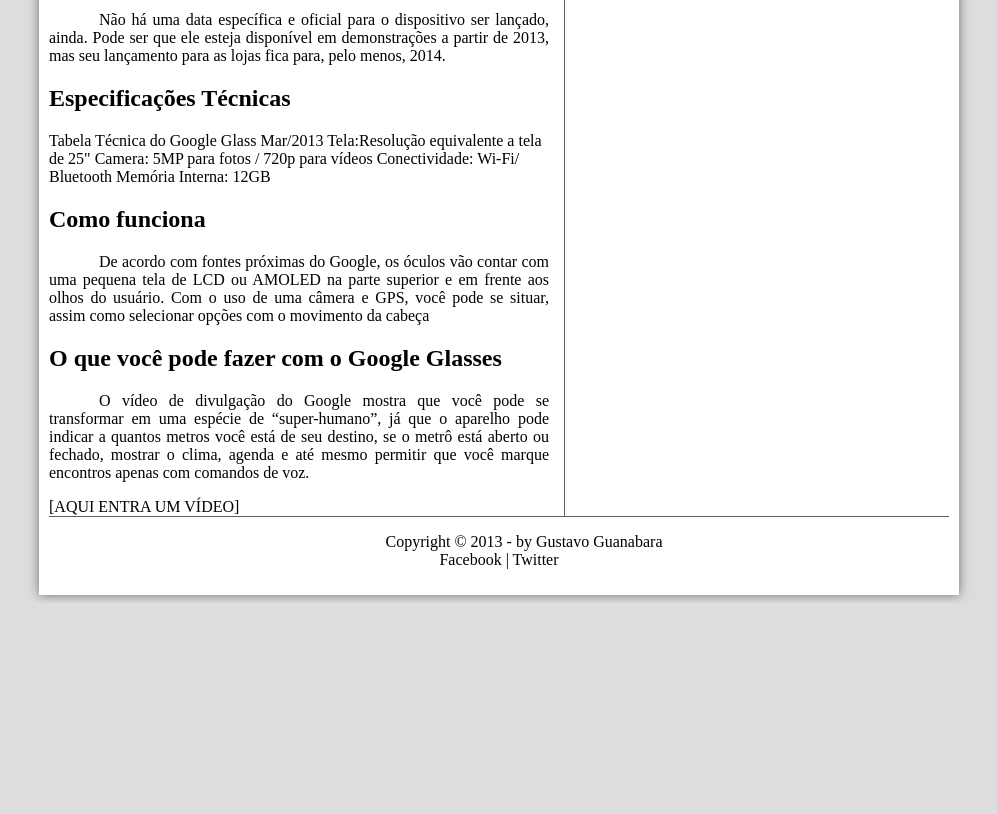
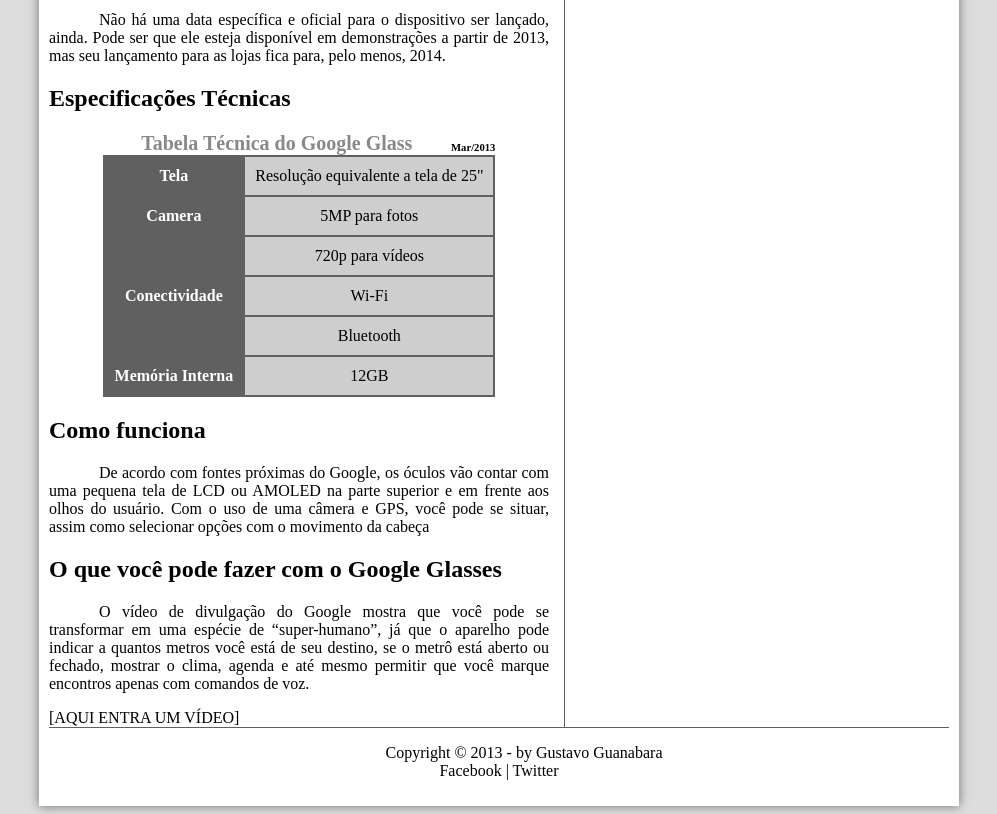
Before and after one commit to andreyrehv/AulasYT, a plain HTML site: page Treino/index.html in a window 1280 px wide. Shown: the part 900-1714 px from the top of the page, without its empty margins (141-1138 px from the left). Before the commit the page ends 1503 px from the top, so only its background shows below. Drawn offline with Linux system fonts and the light colour scheme.

Commit message:
Config Tabelas

```diff
--- a/Treino/_css/estilo.css
+++ b/Treino/_css/estilo.css
@@ -131,6 +131,7 @@
 	padding-right: 15px;
 }
 
+
 aside#lateral {
 	display: block;
 	width: 350px;
@@ -146,3 +147,46 @@
 footer#rodape p {
 	text-align: center;
 }
+
+/* Configuração da tabela na section */
+
+table#tabelaspec{
+	border: 1px solid #606060;
+	border-spacing: 0px;
+	margin-left: auto;
+	margin-right: auto;
+
+}
+
+table#tabelaspec td{
+	border: 1px solid #606060;
+	padding: 10px;
+	text-align: center;
+	vertical-align: middle;
+}
+
+table#tabelaspec td.ce{
+	color:#ffffff;
+	background-color: #606060;
+	vertical-align: top;
+	font-weight: bold;
+
+}
+
+
+table#tabelaspec td.cd{
+	background-color: #cecece;
+
+}
+table#tabelaspec caption{
+	color: #888888;
+	font-size: 15pt;
+	font-weight: bold;
+}
+table#tabelaspec caption span{
+	display: block;
+	float: right;
+	color: #000000;
+	font-size: 8pt;
+	margin-top: 10px;
+}
--- a/Treino/index.html
+++ b/Treino/index.html
@@ -71,14 +71,19 @@
 		<h2>Data de lançamento</h2>
 		<p>Não há uma data específica e oficial para o dispositivo ser lançado, ainda. Pode ser que ele esteja disponível em demonstrações a partir de 2013, mas seu lançamento para as lojas fica para, pelo menos, 2014.</p>
 
+		<!-- rowspan faz com q na tabela ocupe mais de 1 linha  -->
+		<!-- colspan faz com q na tabela ocupe mais de 1 coluna  -->
 		<h1>Especificações Técnicas</h1>
-		Tabela Técnica do Google Glass Mar/2013
+	<table id="tabelaspec">
+		<caption>Tabela Técnica do Google Glass <span>Mar/2013</span></caption>
 
-		Tela:Resolução equivalente a tela de 25"
-		Camera: 5MP para fotos / 720p para vídeos
-		Conectividade: Wi-Fi/ Bluetooth
-		Memória Interna: 12GB
-
+			<tr><td class="ce">Tela</td><td class="cd">Resolução equivalente a tela de 25"</td></tr>
+			<tr><td rowspan ="2" class="ce">Camera </td><td class="cd">5MP para fotos</td></tr>
+			<tr><td class="cd">720p para vídeos</td></tr>
+			<tr><td rowspan ="2" class="ce">Conectividade</td><td class="cd">Wi-Fi</td></tr>
+			<tr><td class="cd">Bluetooth</td></tr>
+			<tr><td class="ce">Memória Interna</td><td class="cd">12GB</td></tr>
+	</table>
 		<h1>Como funciona</h1>
 		<p>De acordo com fontes próximas do Google, os óculos vão contar com uma pequena tela de LCD ou AMOLED na parte superior e em frente aos olhos do usuário. Com o uso de uma câmera e GPS, você pode se situar, assim como selecionar opções com o movimento da cabeça</p>
 
```
